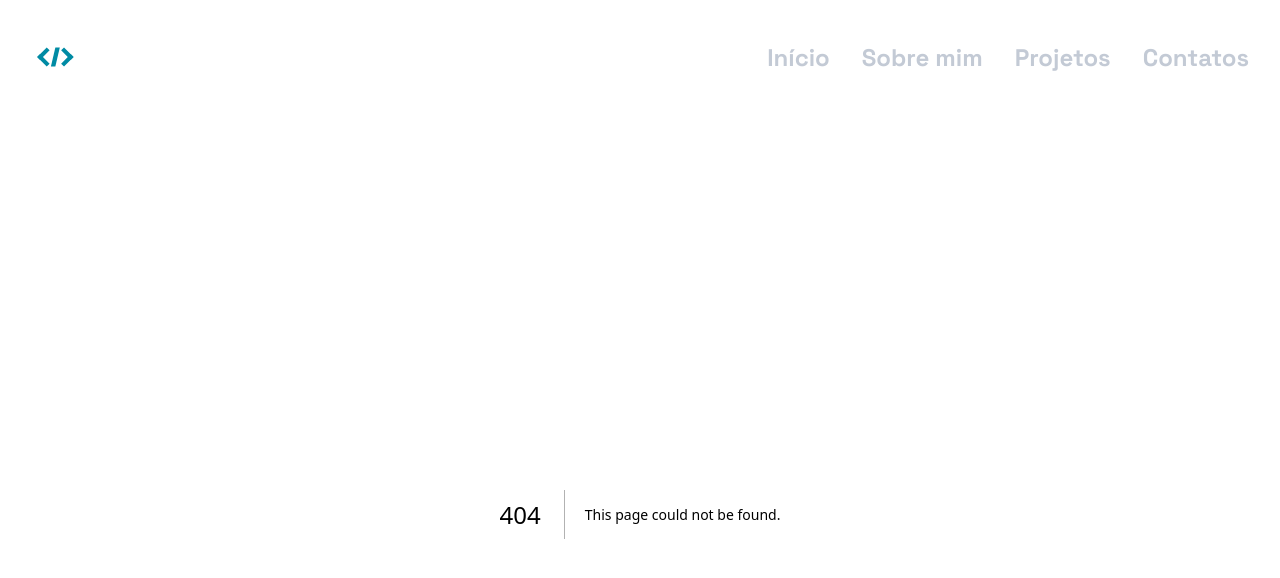
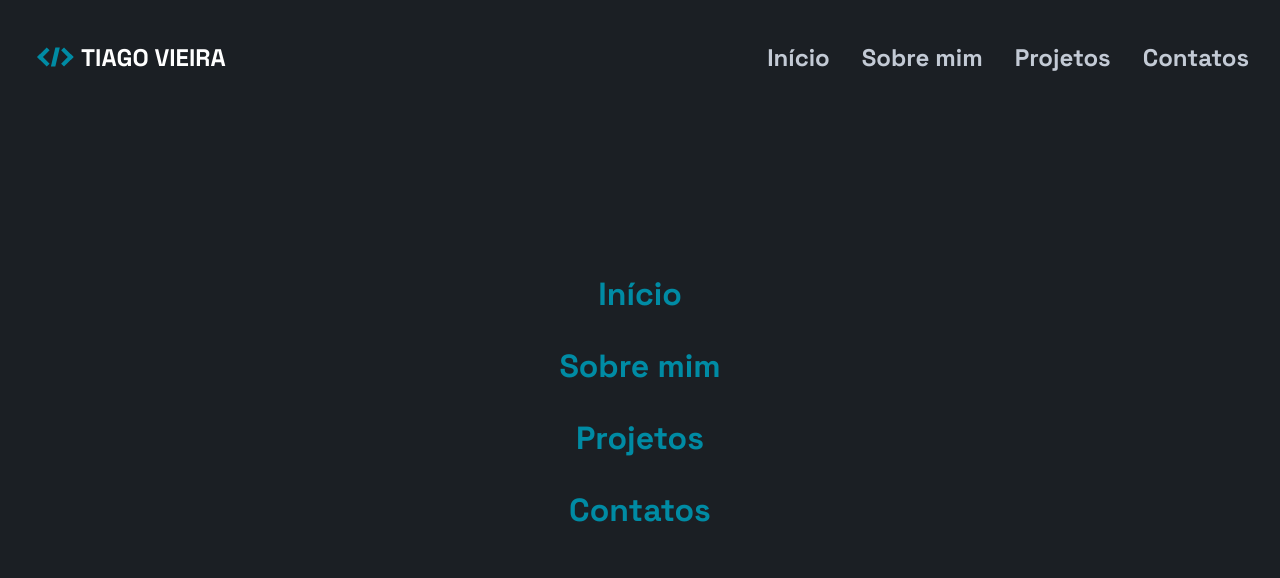
Before and after one commit to tiagosvieira10/my-portfolio, a Next.js app: page /menu in a window 1280 px wide. Before the commit this address had no page. Shown: the top 578 px of the page. Built offline with nearby package versions, Linux system fonts and the light colour scheme.

Commit message:
menu e hamburguer adicionado - menos na pagina projetos

```diff
--- a/src/pages/_app.tsx
+++ b/src/pages/_app.tsx
@@ -5,6 +5,7 @@ import logoImg from '../assets/logo.svg'
 import Image from "next/image"
 import Link from "next/link"
 import { AppProps } from "next/app"
+import { MenuIcon } from "@/styles/pages/app"
 
 globalStyles()
 
@@ -22,7 +23,9 @@ export default function MyApp({ Component, pageProps }: AppProps) {
           <Link href = {'/projetos'}>Projetos</Link>
           <Link href = {'/contatos'}>Contatos</Link>
         </div>
+        <MenuIcon><Link href = {'/menu'}>☰</Link></MenuIcon>
       </Header>
+
 
       <Component {...pageProps}/>
 
--- /dev/null
+++ b/src/pages/menu.tsx
@@ -0,0 +1,14 @@
+import { MenuContainer } from "@/styles/pages/menu";
+import Link from "next/link";
+
+
+export default function Menu(){
+  return (
+    <MenuContainer>
+      <Link href = {'/'}>Início</Link>
+      <Link href = {'/sobre'}>Sobre mim</Link>
+      <Link href = {'/projetos'}>Projetos</Link>
+      <Link href = {'/contatos'}>Contatos</Link>
+    </MenuContainer>
+  )
+}
--- a/src/styles/pages/app.ts
+++ b/src/styles/pages/app.ts
@@ -34,9 +34,8 @@ export const Header = styled('header', {
   },
 
   '@media screen and (max-width: 768px)': {
-    justifyContent: 'center',
+    justifyContent: 'space-between',
     alignItems: 'center',
-    margin: 0,
 
     a: {
       display: 'none',
@@ -59,9 +58,25 @@ export const LogoContainer = styled('div', {
 
   },
   '@media screen and (max-width: 768px)': {
-    alignItems: 'center', // Centralizando os elementos verticalmente
+    alignItems: 'center',
     marginRight: 0,
 
   }
 
 })
+
+export const MenuIcon = styled('div', {
+  display: 'none', // Esconde o ícone de menu por padrão em telas maiores
+
+  '@media screen and (max-width: 768px)': {
+    display: 'flex',
+    cursor: 'pointer',
+
+    a: {
+      color: '$corSecundaria',
+      fontSize: '1.5rem',
+      display: 'block',
+    }
+
+  },
+});
--- /dev/null
+++ b/src/styles/pages/menu.ts
@@ -0,0 +1,25 @@
+import { styled } from "..";
+
+export const MenuContainer = styled('main',{
+  maxWidth: 1250,
+  margin: '10rem auto',
+
+  a: {
+    display: 'flex',
+    flexDirection: 'column',
+    alignItems: 'center', // Centraliza horizontalmente
+    justifyContent: 'center', // Centraliza verticalmente
+
+    textDecoration: 'none',
+    color: '$corSecundaria',
+
+    padding: '1rem',
+    fontSize: '2rem',
+    fontWeight: 'bolder',
+
+    '&:hover':{
+      color: '$corFonte',
+    },
+  },
+
+})
```
